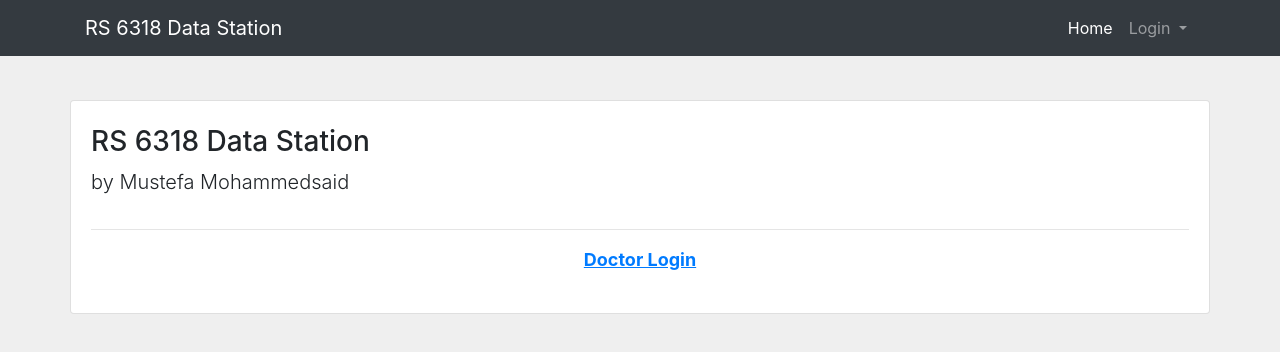
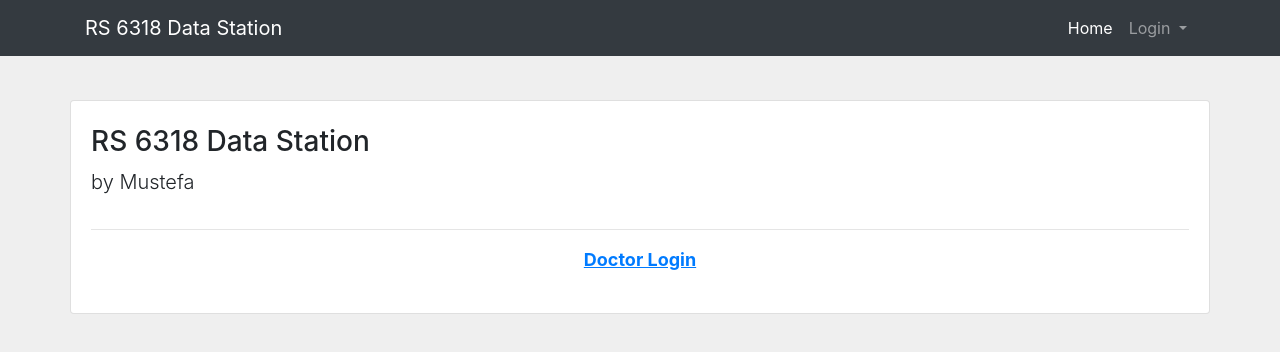
Before and after one commit to teffshiro/RS6318DataStation, a plain HTML site: page index.html in a window 1280 px wide. Drawn offline with Linux system fonts and the light colour scheme.

Commit message:
1.1
Updated.

```diff
--- a/index.html
+++ b/index.html
@@ -62,7 +62,7 @@
         <!-- Author -->
         <p class="lead">
           by
-          Mustefa Mohammedsaid
+          Mustefa
         </p>
 
         <hr>
```
Also changed, not shown: README.md, 1 other file.
